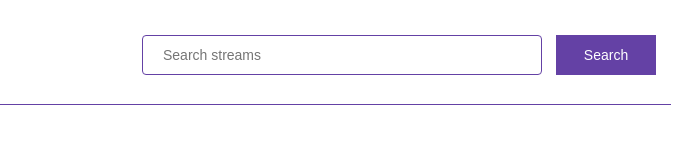
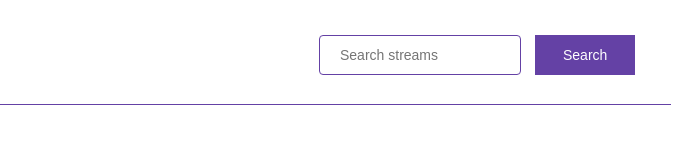
Before and after one commit to ifreet2016/ifreet2016.github.io, a website: page index.html in a window 1280 px wide. Shown: the full height of the page, 353-1040 px from the left. Drawn offline with Linux system fonts and the light colour scheme.

Commit message:
css tweaking

```diff
--- a/assets/css/style.css
+++ b/assets/css/style.css
@@ -21,7 +21,7 @@ header .search-group {
 }
 
 input[type=text] {
-    width: 400px;
+    width: 60%;
     height: 40px;
     padding: 12px 20px;
     display: inline-block;
```
